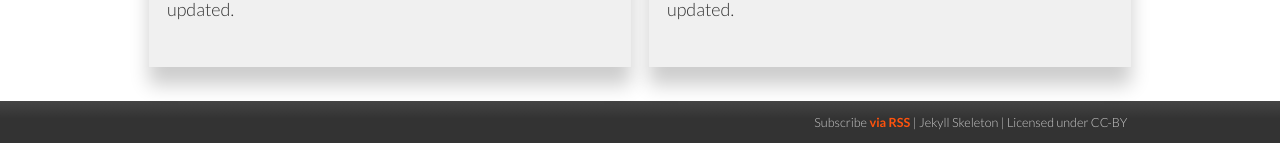
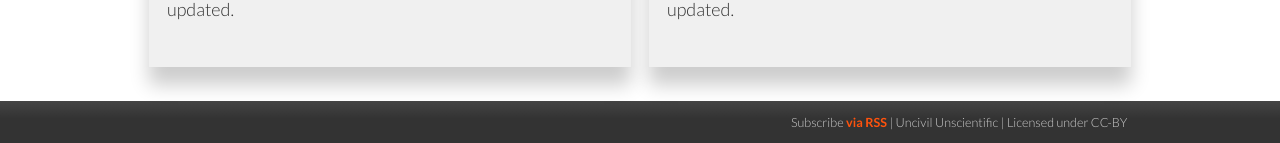
Before and after one commit to uncivunsci/Uncivil-Unscientific, a Jekyll site: the page built from index.html, in a window 1280 px wide and 900 px high, scrolled down 1061 px. Shown: the part 754-897 px from the top of the window. Built offline with Jekyll 4.4.1, drawn with Linux system fonts in a browser that asks for light colours; some of the changed lines change nothing that is shown; some of the changed text lies outside the part shown.

Commit message:
Update _config.yml

```diff
--- a/_config.yml
+++ b/_config.yml
@@ -6,16 +6,14 @@
 # 'jekyll serve'. If you change this file, please restart the server process.
 
 # Site settings
-title: Jekyll Skeleton
-email: your-email@domain.com
+title: Uncivil Unscientific
+email: uncivunsci@protonmail.com
 description: > # this means to ignore newlines until "baseurl:"
-  Write an awesome description for your new site here. You can edit this
-  line in _config.yml. It will appear in your document head meta (for
-  Google search results) and in your feed.xml site description.
+  UN{civil-scientific}. Get in touch: uncivunsci@protonmail.com; IG: UNcivUNsci; TikTok: UNcivUNsci.
 baseurl: "" # the subpath of your site, e.g. /blog
 url: "" # the base hostname & protocol for your site
-twitter_username: timklapdor
-github_username:  timklapdor
+twitter_username: uncivunsci
+github_username:  uncivunsci
 
 permalink: /:year/:title.html
 
```
